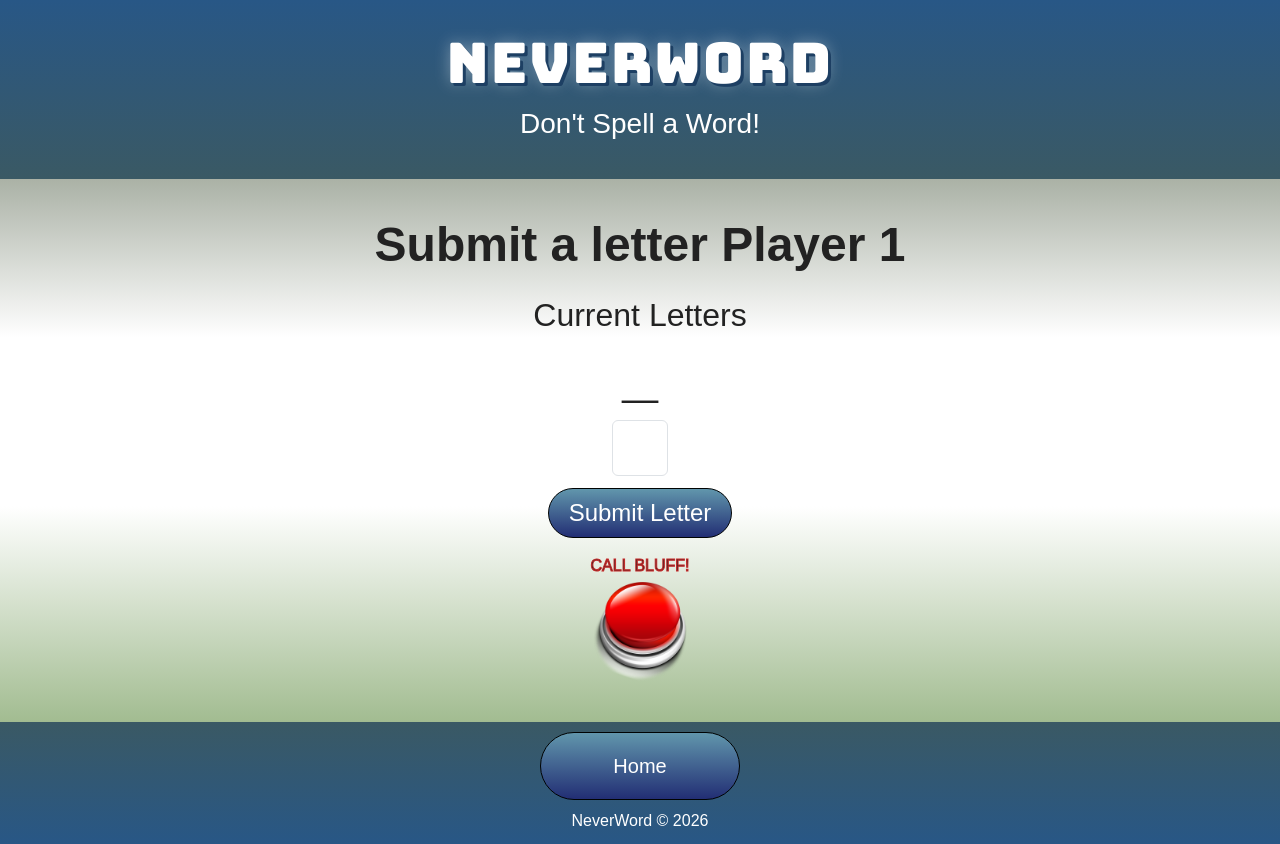
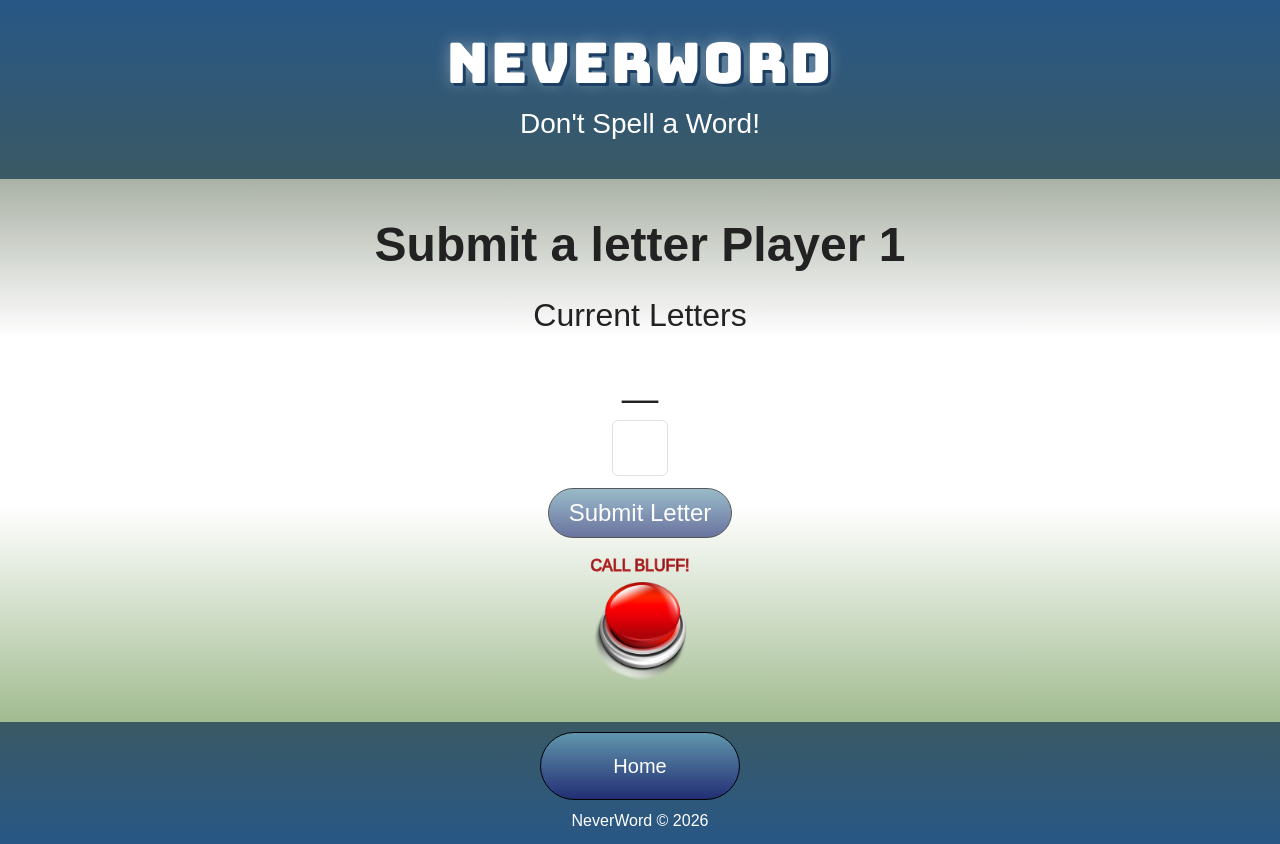
Before and after one commit to tmwonnacott/startup, a React (Vite) app: page /start in a window 1280 px wide. Built offline with nearby package versions, Linux system fonts and the light colour scheme.

Commit message:
you can only put in alphabet letters now

```diff
--- a/src/start/start.jsx
+++ b/src/start/start.jsx
@@ -9,9 +9,8 @@ export function StartGame() {
   const [currentPlayer, setCurrentPlayer] = useState(1);
 
   function submitLetter() {
-    const submittedLetter = letter.trim().toUpperCase();
-    if (submittedLetter) {
-      setCurrentLetters((letters) => [...letters, submittedLetter]);
+    if (/^[A-Z]$/.test(letter)) {
+      setCurrentLetters((letters) => [...letters, letter]);
       setCurrentPlayer((player) => (player === 1 ? 2 : 1));
     }
     setLetter('');
@@ -49,9 +48,14 @@ export function StartGame() {
           maxLength="1"
           aria-label="Choose a letter"
           value={letter}
-          onChange={(event) => setLetter(event.target.value)}
+          onChange={(event) => setLetter(event.target.value.toUpperCase().replace(/[^A-Z]/g, '').slice(0, 1))}
         />
-        <button type="button" className="btn btn-primary submit-letter" onClick={submitLetter}>
+        <button
+          type="button"
+          className="btn btn-primary submit-letter"
+          onClick={submitLetter}
+          disabled={!/^[A-Z]$/.test(letter)}
+        >
           Submit Letter
         </button>
         <p className="call-bluff">CALL BLUFF!</p>
```
